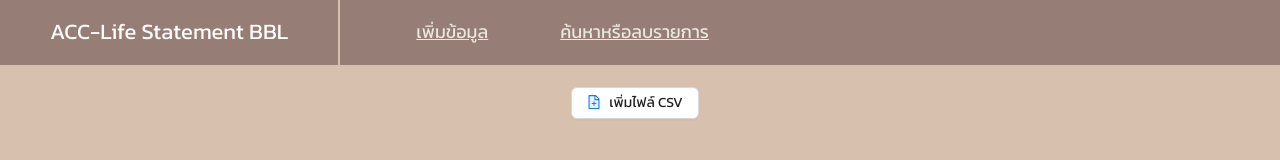
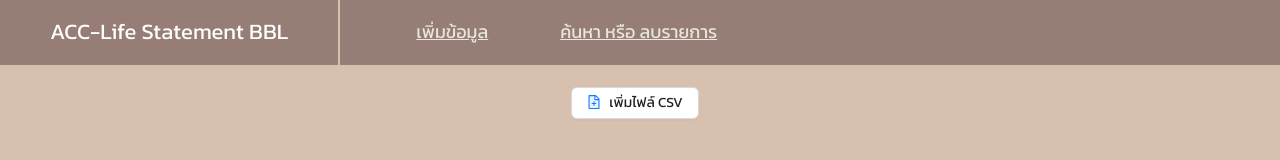
Before and after one commit to PetchThanisorn/af-transaction-log-frontend, a React (Vite) app: page / in a window 1280 px wide. Shown: the top 160 px of the page. Built offline with nearby package versions, Linux system fonts and the light colour scheme.

Commit message:
search header wording replace

```diff
--- a/src/App.jsx
+++ b/src/App.jsx
@@ -54,7 +54,7 @@
                   <Link to="/"  className="underlined">เพิ่มข้อมูล</Link>
                 </li>
                 <li>
-                  <Link to="/SelectStatement" className="underlined">ค้นหาหรือลบรายการ</Link>
+                  <Link to="/SelectStatement" className="underlined">ค้นหา หรือ ลบรายการ</Link>
                 </li>
 
               </ul>
```
